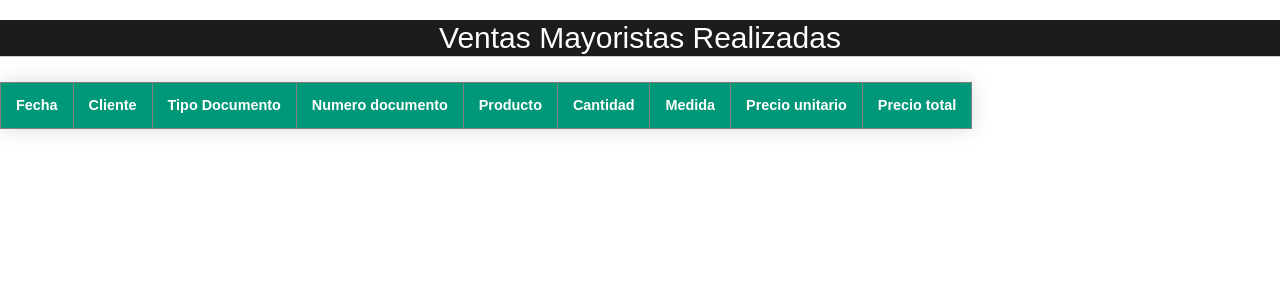
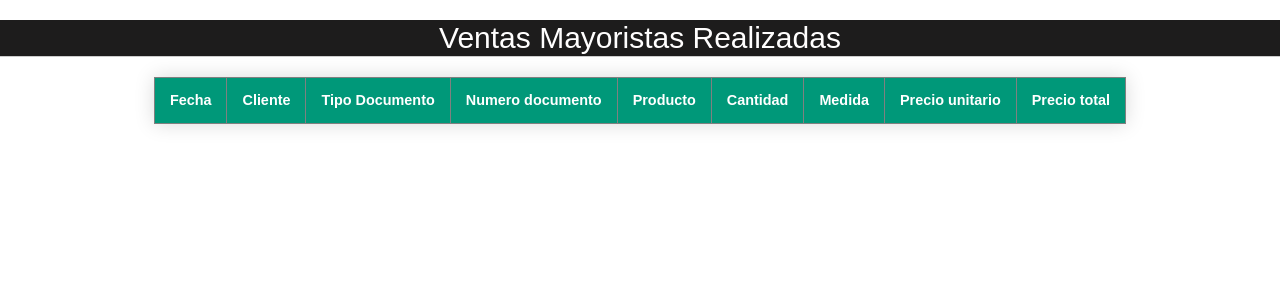
Before and after one commit to chopper210397/Lydemar, a Flask app: page /ventas in a window 1280 px wide. Shown: the part 61-361 px from the top of the page. Run offline with Flask 3, Linux system fonts and the light colour scheme; data that the repository does not hold is empty.

Commit message:
tables in the mid

```diff
--- a/cobranzas/static/css/ventas_style.css
+++ b/cobranzas/static/css/ventas_style.css
@@ -10,7 +10,7 @@ h1 {
 }
 .styled-table {
   border-collapse: collapse;
-  margin: 25px 0;
+  margin: auto;
   font-size: 0.9em;
   font-family: sans-serif;
   min-width: 400px;
```
